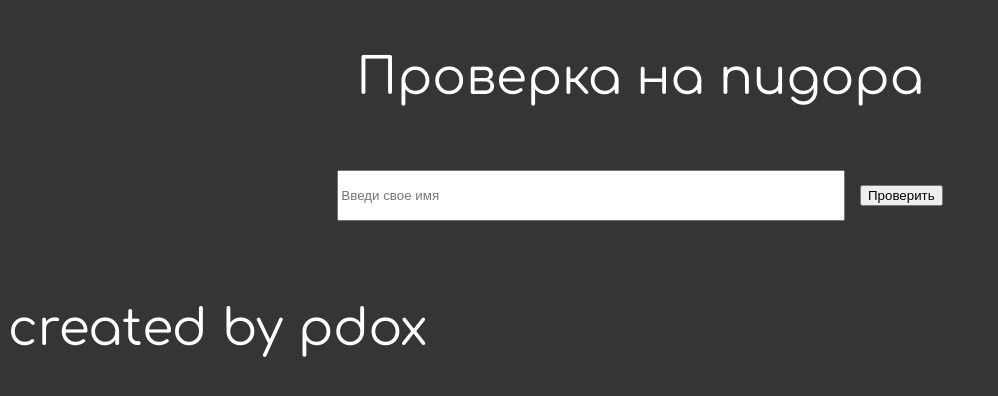
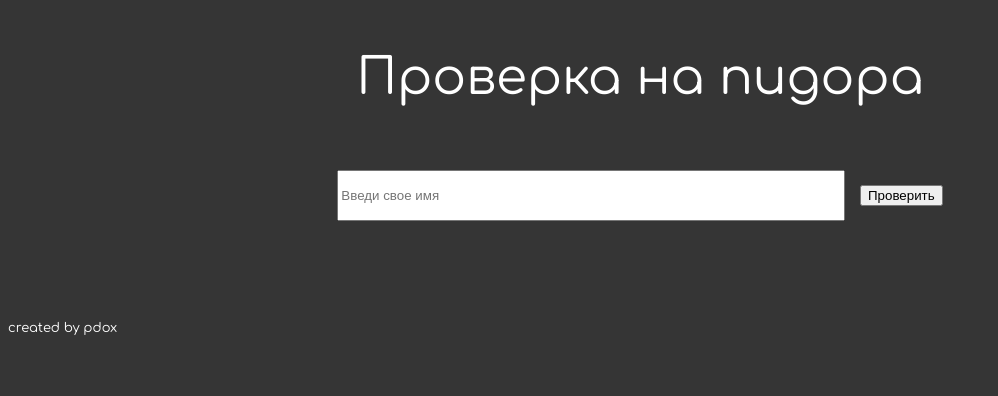
Before and after one commit to Mo4a4os/Mo4a4os.github.io, a plain HTML site: page ispid/index.html in a window 1280 px wide. Shown: the whole page, without its empty margins (0-998 px from the left). Drawn offline with Linux system fonts and the light colour scheme.

Commit message:
Update styles.css

```diff
--- a/ispid/other/styles.css
+++ b/ispid/other/styles.css
@@ -15,3 +15,8 @@ body {
     margin-top: 80px;
 
 }
+.created {
+  margin-top: 100px;
+  font-size: 13px;
+
+}
```
